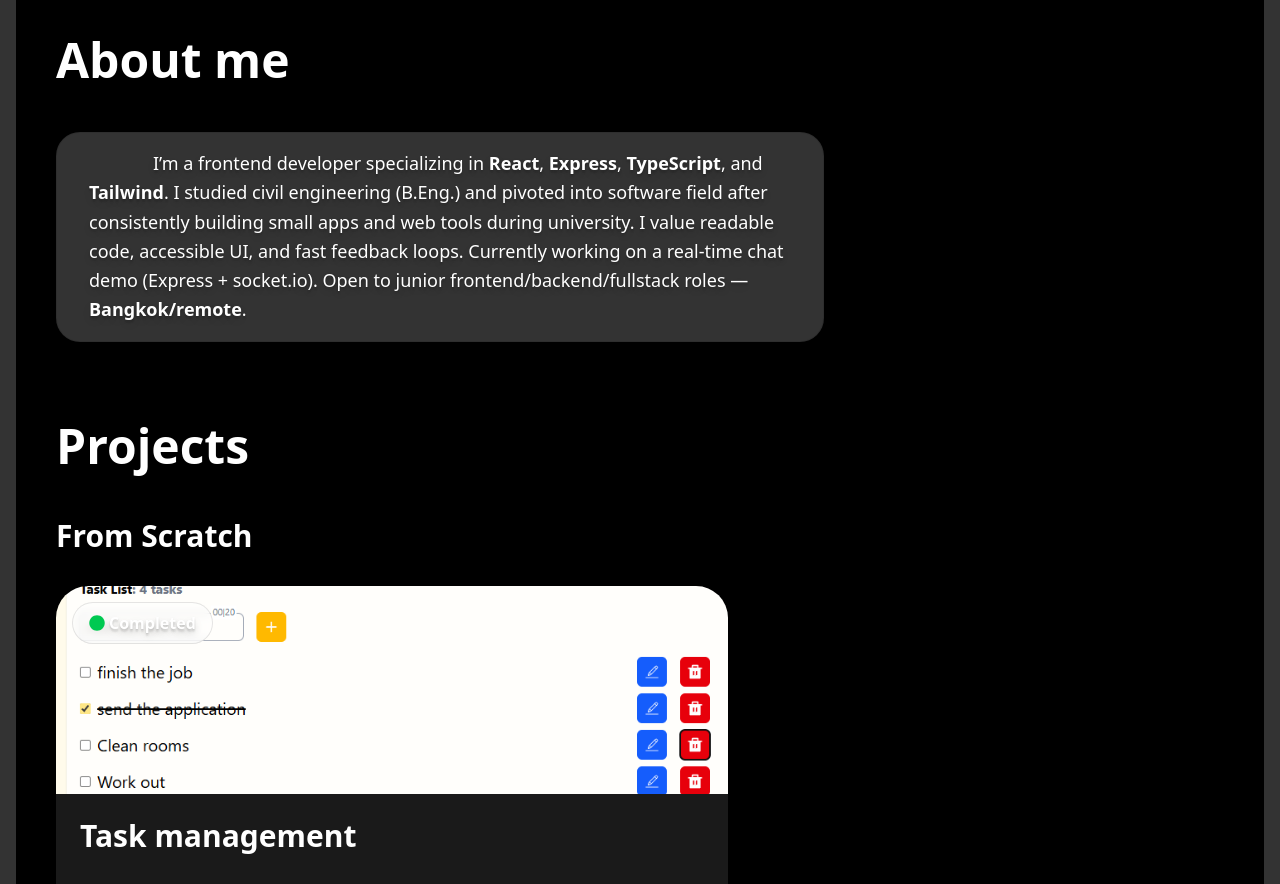
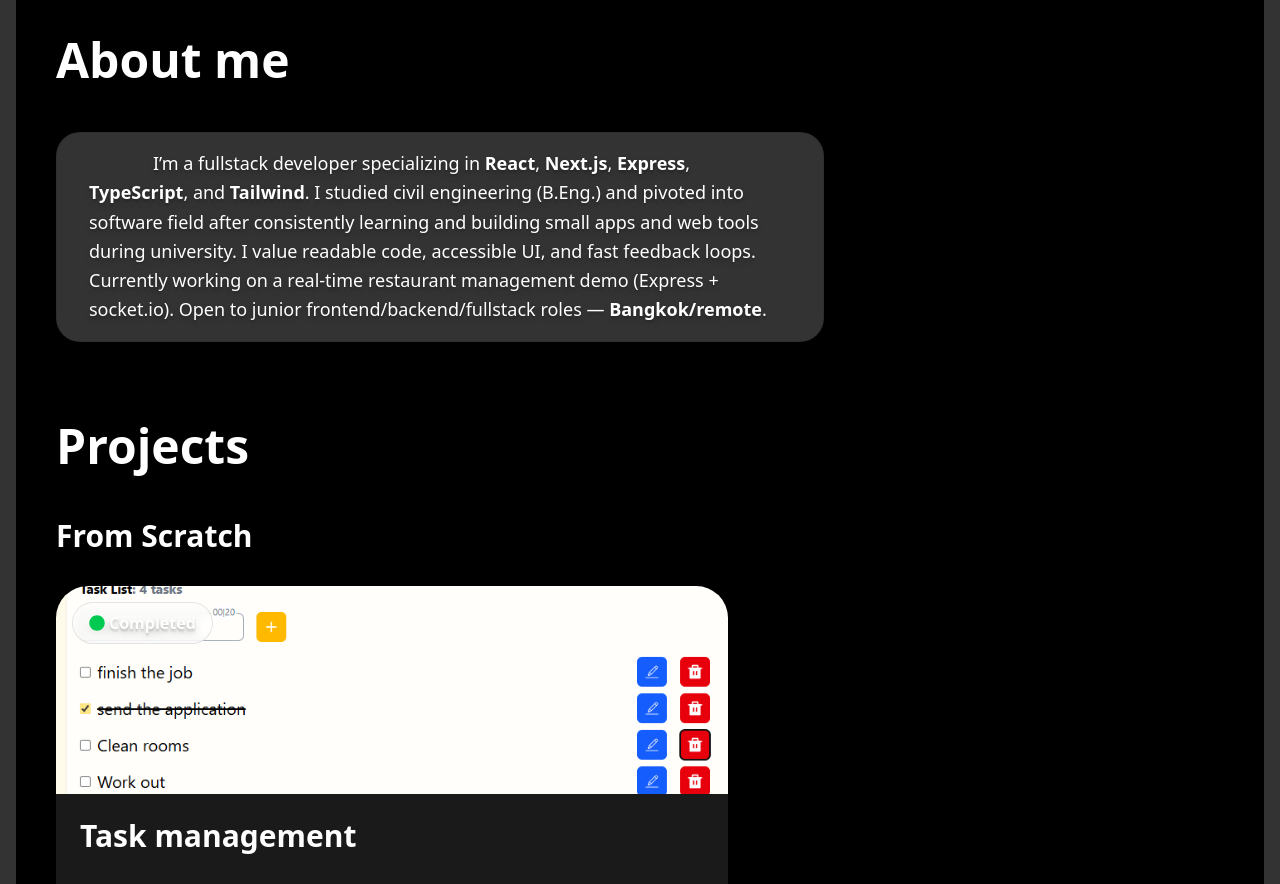
Before and after one commit to Imperator7/portfolio-next, a Next.js app: page / in a window 1280 px wide. Shown: the part 780-1664 px from the top of the page. Built offline with nearby package versions, Linux system fonts and the light colour scheme.

Commit message:
chore: update about me history

```diff
--- a/layout/AboutMe.jsx
+++ b/layout/AboutMe.jsx
@@ -5,13 +5,13 @@ const AboutMe = () => {
     <Section>
       <h2 className="topic-text">About me</h2>
       <p className="liquid-glass leading-relaxed text-lg indent-16 py-4 px-8 max-w-[90vw] lg:max-w-[60vw]">
-        I’m a frontend developer specializing in <b>React</b>, <b>Express</b>,{' '}
-        <b>TypeScript</b>, and <b>Tailwind</b>. I studied civil engineering
-        (B.Eng.) and pivoted into software field after consistently building
-        small apps and web tools during university. I value readable code,
-        accessible UI, and fast feedback loops. Currently working on a real-time
-        chat demo (Express + socket.io). Open to junior
-        frontend/backend/fullstack roles — <b>Bangkok/remote</b>.
+        I’m a fullstack developer specializing in <b>React</b>, <b>Next.js</b>,{' '}
+        <b>Express</b>, <b>TypeScript</b>, and <b>Tailwind</b>. I studied civil
+        engineering (B.Eng.) and pivoted into software field after consistently
+        learning and building small apps and web tools during university. I
+        value readable code, accessible UI, and fast feedback loops. Currently
+        working on a real-time restaurant management demo (Express + socket.io).
+        Open to junior frontend/backend/fullstack roles — <b>Bangkok/remote</b>.
       </p>
     </Section>
   )
```
